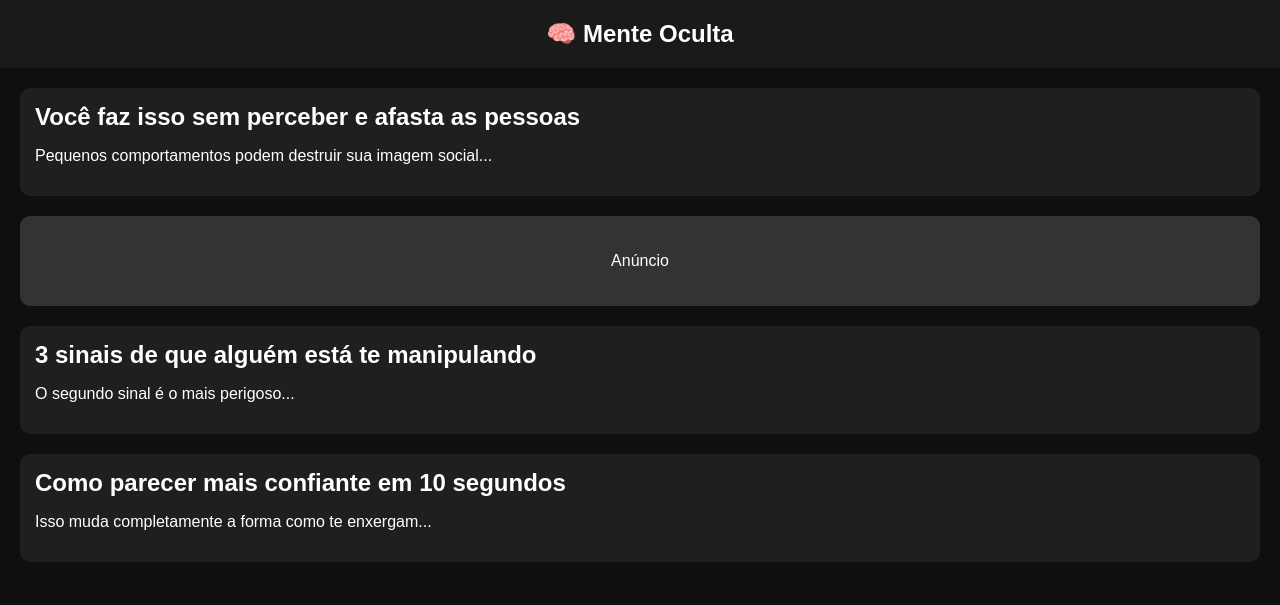
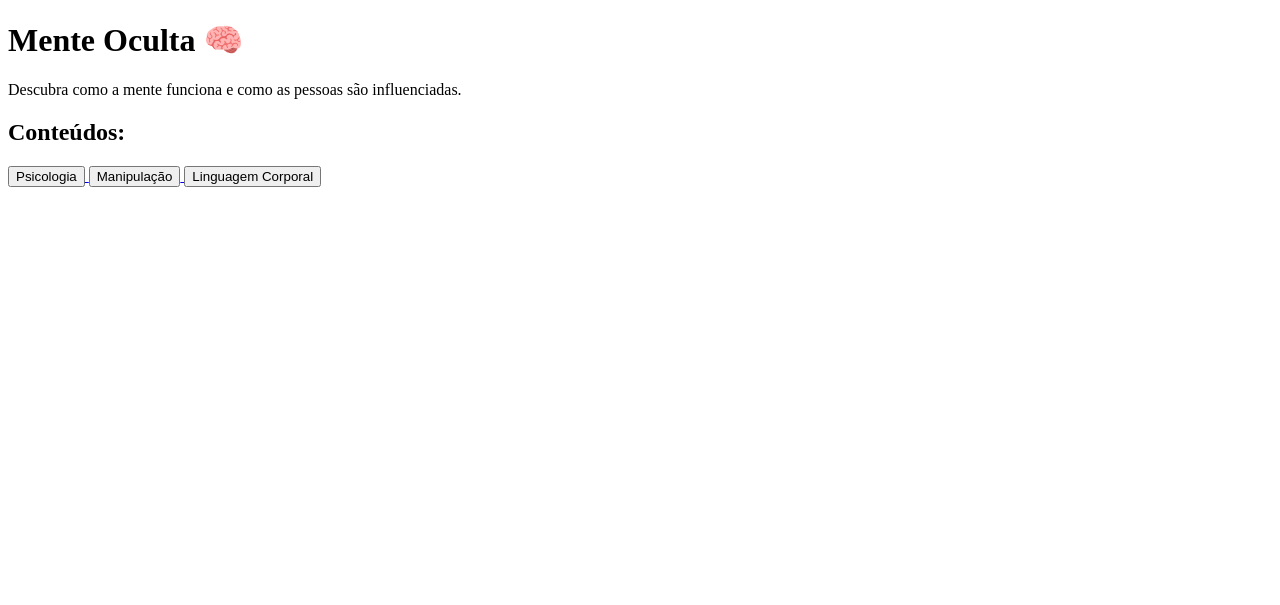
Before and after one commit to ududuzaumd388-hash/Mente-oculta, a plain HTML site: page index.html in a window 1280 px wide. Drawn offline with Linux system fonts and the light colour scheme.

Commit message:
index.html

```diff
--- a/index.html
+++ b/index.html
@@ -1,84 +1,26 @@
 <!DOCTYPE html>
-<html lang="pt-br">
+<html>
 <head>
-<meta charset="UTF-8">
-<meta name="viewport" content="width=device-width, initial-scale=1.0">
-<title>Mente Oculta</title>
-
-<style>
-body {
-    font-family: Arial, sans-serif;
-    background-color: #0f0f0f;
-    color: #fff;
-    margin: 0;
-}
-
-header {
-    background: #1a1a1a;
-    padding: 20px;
-    text-align: center;
-    font-size: 24px;
-    font-weight: bold;
-}
-
-.container {
-    padding: 20px;
-}
-
-.post {
-    background: #1f1f1f;
-    margin-bottom: 20px;
-    padding: 15px;
-    border-radius: 10px;
-    cursor: pointer;
-    transition: 0.3s;
-}
-
-.post:hover {
-    background: #2a2a2a;
-}
-
-.post h2 {
-    margin: 0;
-}
-
-.ad {
-    background: #333;
-    text-align: center;
-    padding: 20px;
-    margin: 20px 0;
-    border-radius: 10px;
-}
-</style>
-
+  <title>Mente Oculta</title>
 </head>
 <body>
 
-<header>🧠 Mente Oculta</header>
+  <h1>Mente Oculta 🧠</h1>
+  <p>Descubra como a mente funciona e como as pessoas são influenciadas.</p>
 
-<div class="container">
+  <h2>Conteúdos:</h2>
 
-    <div class="post">
-        <h2>Você faz isso sem perceber e afasta as pessoas</h2>
-        <p>Pequenos comportamentos podem destruir sua imagem social...</p>
-    </div>
+  <a href="psicologia.html">
+    <button>Psicologia</button>
+  </a>
 
-    <div class="ad">
-        <!-- COLE AQUI O CÓDIGO DO ADSENSE -->
-        <p>Anúncio</p>
-    </div>
+  <a href="manipulacao.html">
+    <button>Manipulação</button>
+  </a>
 
-    <div class="post">
-        <h2>3 sinais de que alguém está te manipulando</h2>
-        <p>O segundo sinal é o mais perigoso...</p>
-    </div>
-
-    <div class="post">
-        <h2>Como parecer mais confiante em 10 segundos</h2>
-        <p>Isso muda completamente a forma como te enxergam...</p>
-    </div>
-
-</div>
+  <a href="linguagem.html">
+    <button>Linguagem Corporal</button>
+  </a>
 
 </body>
-      </html>
+</html>
```
